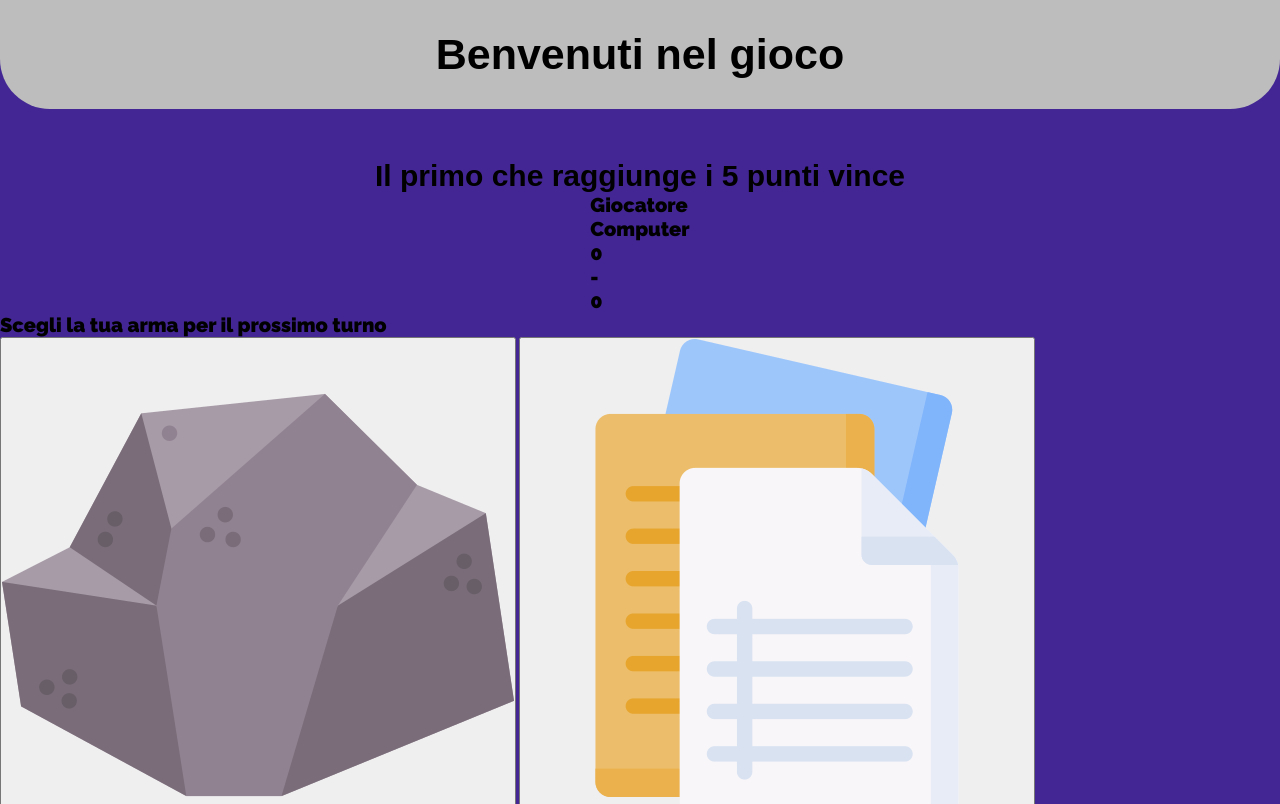
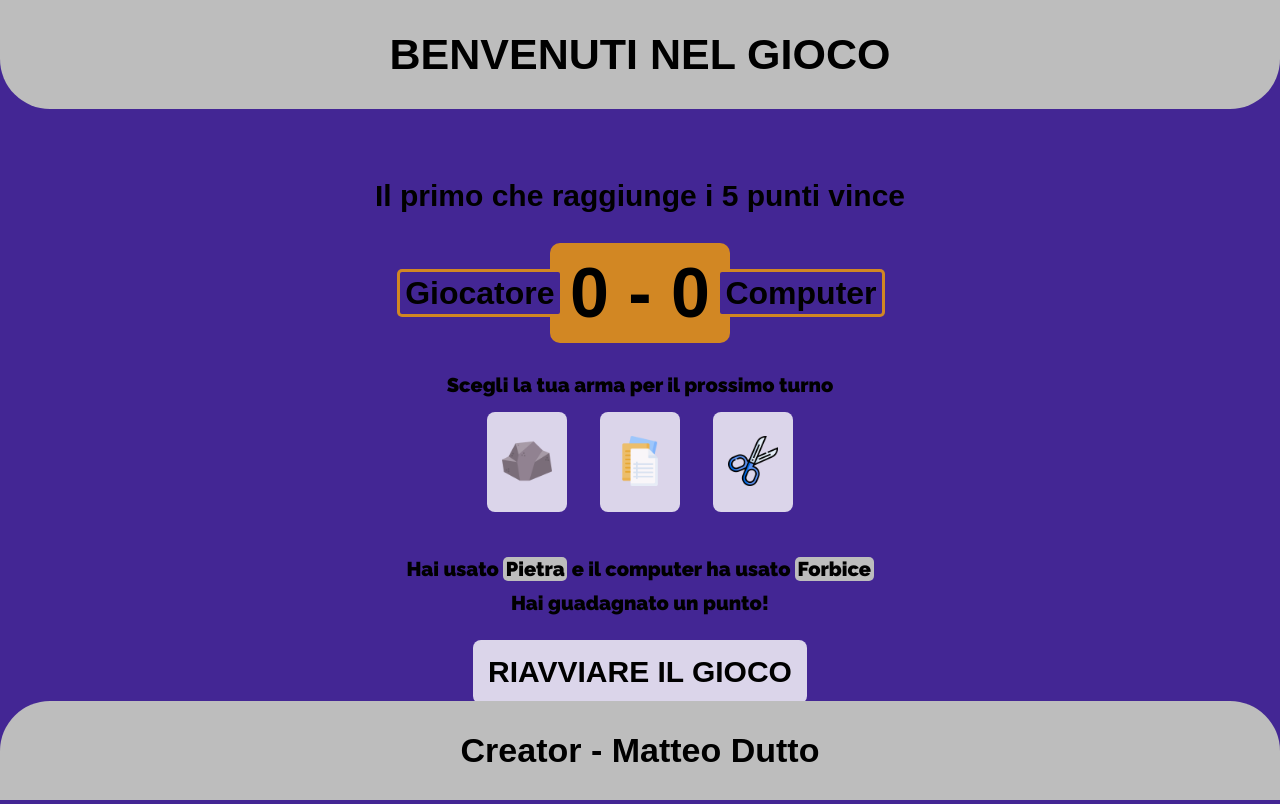
Before and after one commit to MatteoD03/Prueba, a plain HTML site: page index.html in a window 1280 px wide. Shown: the top 804 px of the page. Drawn offline with Linux system fonts and the light colour scheme; a web font is replaced by a local one.

Commit message:
terminado estilo pag

```diff
--- a/index.html
+++ b/index.html
@@ -28,15 +28,15 @@
             Il primo che raggiunge i 5 punti vince
         </h2>
         <div class="marcatore">
-            <p class="nome">Giocatore</p>
-            <p class="nome">Computer</p>
+            <p class="giocatore">Giocatore</p>
+            <p class="computer">Computer</p>
             <div class="punti">
-                <p class="">0</p>
-                <p>-</p>
-                <p class="">0</p>
+                <span class="">0</span>
+                <span>-</span>
+                <span class="">0</span>
             </div>
         </div>
-        <div class="scegli" id="scegli">
+        <div id="scegli">
             <p>
                 Scegli la tua arma per il prossimo turno
             </p>
@@ -46,10 +46,21 @@
                 <button class="arma" id="forbice"><img src="./images/tijeras.png"></button>
             </div>
         </div>
+        <div>
+            <p>
+                Hai usato <span class="scelta" id="">Pietra</span> e il computer ha usato <span class="scelta" id="">Forbice</span>
+            </p>
+            <p id="r">
+                Hai guadagnato un punto!
+            </p>
+        </div>
+        <button class="riav" id="">Riavviare il gioco</button>
     </div>
 
 
-
+    <footer class="piedi">
+        <h3>Creator - Matteo Dutto</h3>
+    </footer>
 
 </body>
 </html>
--- a/scss/_estilos.scss
+++ b/scss/_estilos.scss
@@ -22,35 +22,142 @@ a{
 
 body{
     background-color: $colorePrin;
-}
-
-h1{
-    font-size: 4.3rem;
-    margin: 3rem;
+    height: 100%;
 }
 
 header{
-    background-color: rgb(189, 189, 189);
+    background-color: $coloreSec;
     display: flex;
     justify-content: center;
     flex-wrap: wrap;
     border-bottom-left-radius: 5rem;
     border-bottom-right-radius: 5rem;
+    h1{
+        font-size: 4.3rem;
+        margin: 3rem;
+        text-transform: uppercase;
+    }
 }
 
-p{
-    font-family: "Raleway", sans-serif;
-    font-size: 2rem;
-    font-weight: 900;
-}
-
-h2{
-    font-size: 3rem;
-}
 
 .gioco{
     display: flex;
     flex-direction: column;
     align-items: center;
     margin-top: 5rem;
+    padding: 2rem;
+    text-align: center;
+    h2{
+        font-size: 3rem;
+        margin-bottom: 3rem;
+    }
+    p{
+        font-family: "Raleway", sans-serif;
+        font-size: 2rem;
+        font-weight: 900;
+    }
 }
+
+.marcatore{
+    background-color: rgba(255, 166, 0, 0.76);
+    padding: 1rem 2rem;
+    border-radius: 1rem;
+    position: relative;
+    display: flex;
+    align-items: center;
+    margin-bottom: 3rem;
+    p{
+        font-family: "Jersey 20", sans-serif;
+        position: absolute;
+        font-size: 3.2rem;
+        background-color: $colorePrin;
+        border-radius: 0.5rem;
+        border: solid rgba(255, 166, 0, 0.76);
+        padding: 0.5rem;
+        line-height: 1;
+    }
+}
+
+.giocatore{
+    right: 93%;
+}
+
+.computer{
+    left: 93%;
+}
+
+.punti{
+    font-size: 7rem;
+    font-weight: 600;
+}
+
+
+.armi{
+    margin-bottom: 3rem;
+    button{
+        height: 10rem;
+        cursor: pointer;
+        margin: 1.5rem;
+        padding: 1.5rem;
+        appearance: none;
+        background: none;
+        background-color: #ffffffce;
+        border-radius: 0.8rem;
+        border: none;
+        transition: background-color 0.3s ease;
+        &:hover {
+            background-color: rgba(189, 189, 189, 0.9);
+        }
+        img{
+            height: 5rem;
+        }
+    }
+}
+
+.scelta{
+    background-color: $coloreSec;
+    padding-inline: 0.25rem;
+    border-radius: 0.5rem;
+}
+
+#r{
+    margin-top: 1rem;
+}
+
+
+
+.riav{
+    height: auto;
+    cursor: pointer;
+    margin-top: 2.5rem;
+    padding: 1.5rem;
+    background-color: #ffffffce;
+    border-radius: 0.8rem;
+    border: none;
+    transition: background-color 0.3s ease;
+    font-family: "Jersey 20", sans-serif;
+    font-size: 3rem;
+    font-weight: 600;
+    text-transform: uppercase;
+    &:hover {
+        background-color: rgba(189, 189, 189, 0.9);
+    }
+}
+
+
+
+.piedi{
+    position: fixed;
+    bottom: 0;
+    width: 100%;
+    background-color: $coloreSec;
+    display: flex;
+    justify-content: center;
+    flex-wrap: wrap;
+    border-top-left-radius: 5rem;
+    border-top-right-radius: 5rem;
+    h3{
+        font-size: 3.4rem;
+        margin: 3rem;
+    }
+}
--- a/scss/_variables.scss
+++ b/scss/_variables.scss
@@ -1 +1,2 @@
 $colorePrin: rgb(67, 38, 148);
+$coloreSec: rgb(189, 189, 189);
```
Also changed, not shown: css/styles.css, 1 other file.
